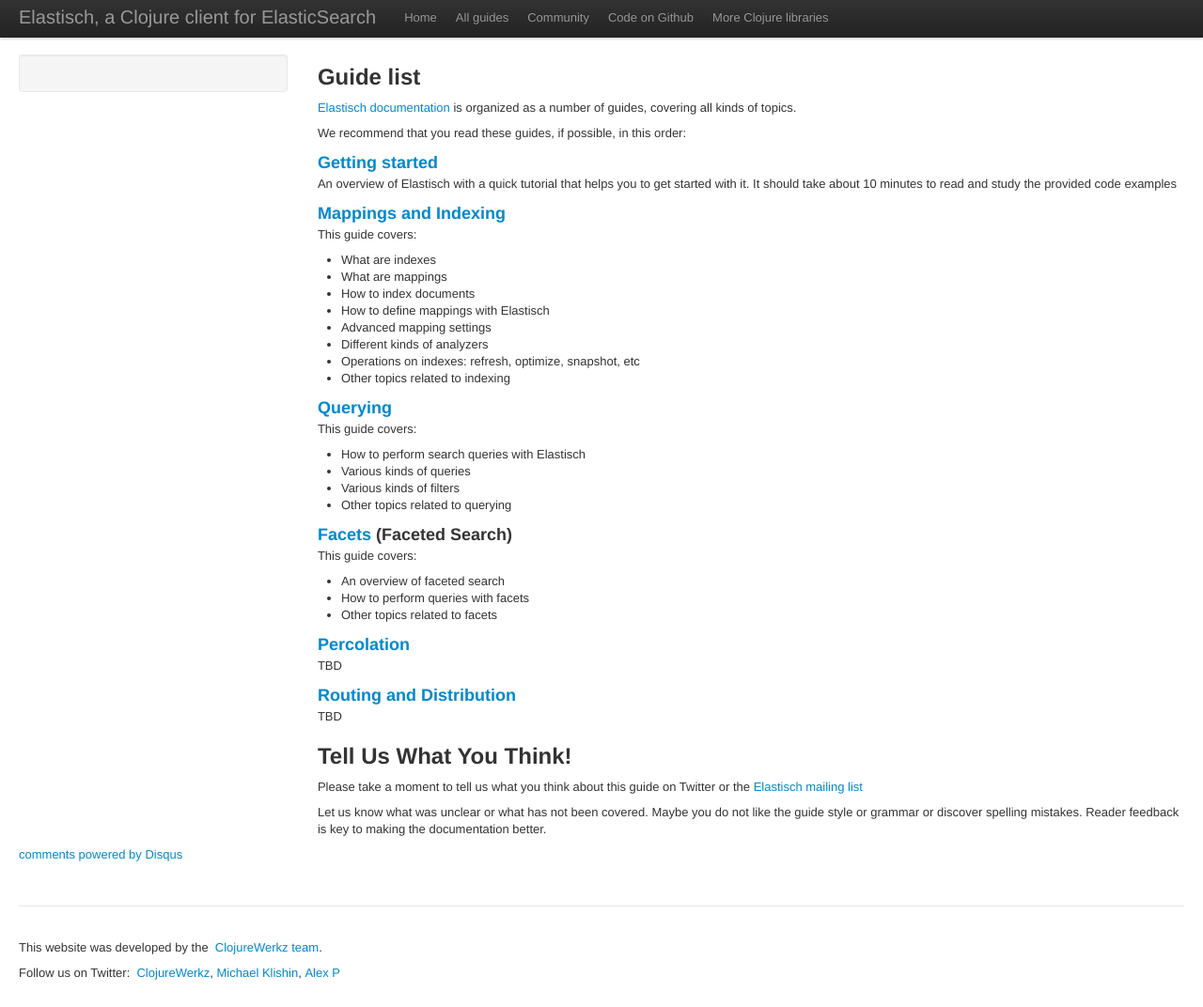
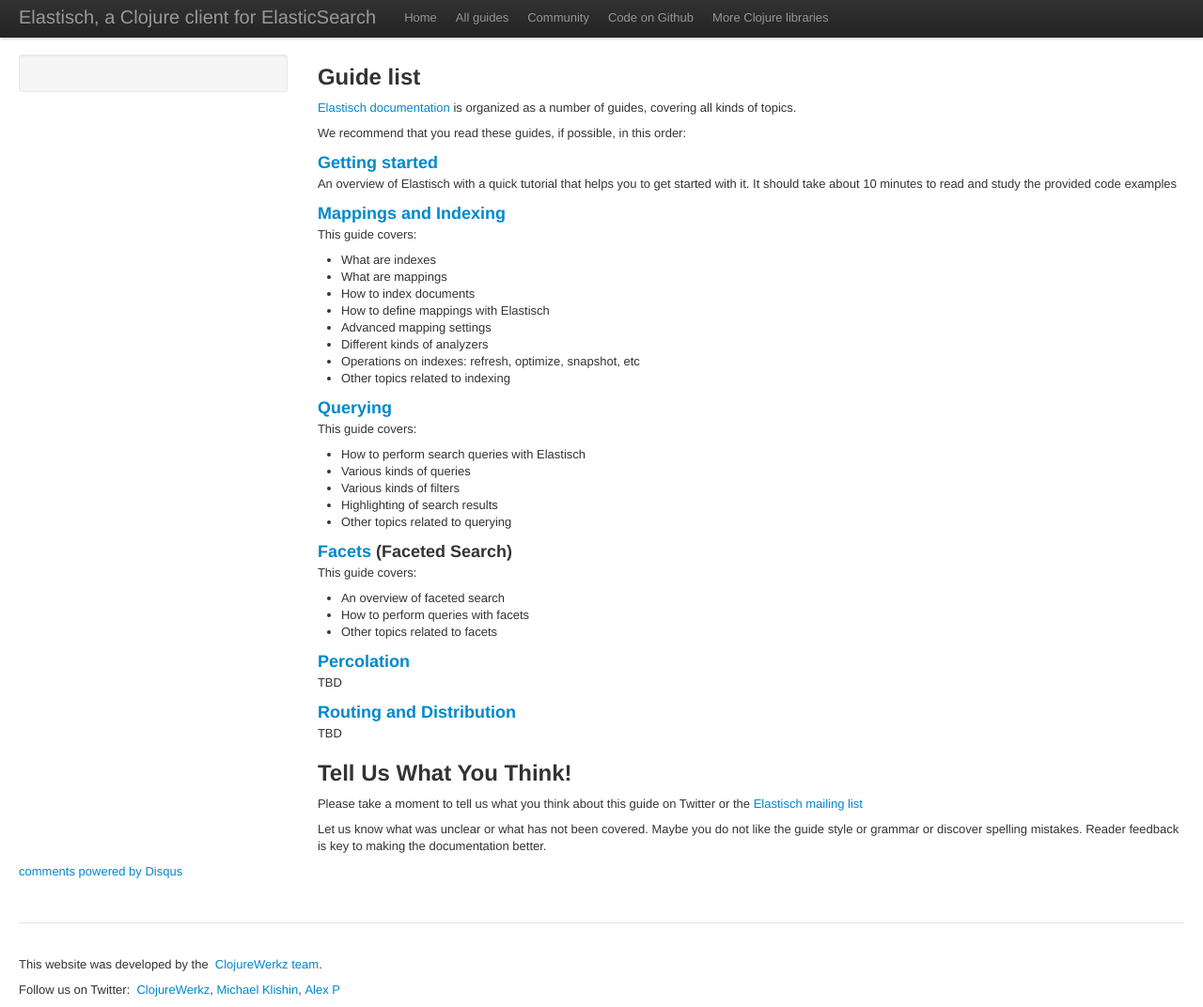
Before and after one commit to clojurewerkz/elastisch.docs, a Jekyll site: the page built from articles/guides.md, in a window 1280 px wide. Shown: the whole page at 94% size. Built offline with Jekyll 4.4.1, drawn with Linux system fonts in a browser that asks for light colours; some web fonts are replaced; comment, search, counter and statistics services are not loaded.

Commit message:
Make it clear which guide covers highlighting

```diff
--- a/articles/guides.md
+++ b/articles/guides.md
@@ -37,6 +37,7 @@
  * How to perform search queries with Elastisch
  * Various kinds of queries
  * Various kinds of filters
+ * Highlighting of search results
  * Other topics related to querying
 
 
```
